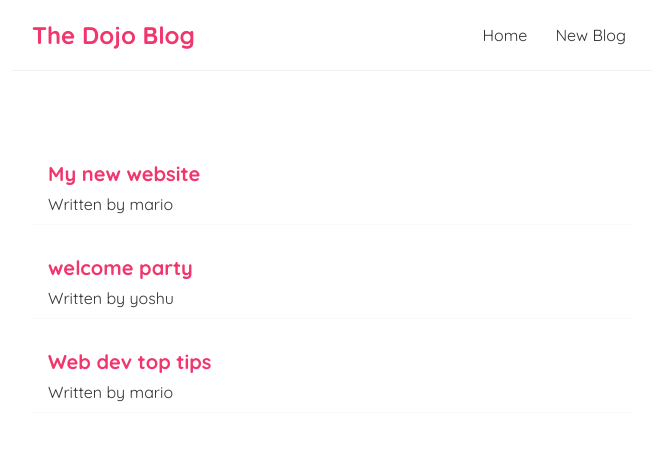
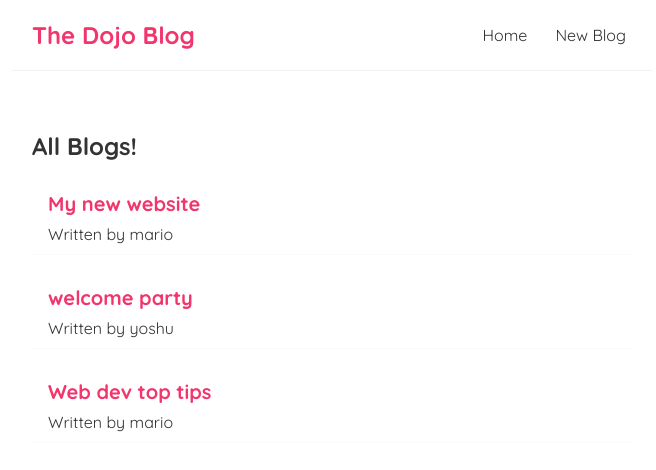
Before and after one commit to muhtasim24/ReactTutorial, a React (Create React App) app in the folder dojo-blog/: page / in a window 1280 px wide. Shown: the top 470 px of the page, without its empty margins (308-964 px from the left). Built offline with nearby package versions, Linux system fonts and the light colour scheme.

Commit message:
learning props

```diff
--- /dev/null
+++ b/dojo-blog/src/BlogList.js
@@ -0,0 +1,23 @@
+
+
+const BlogList = ({blogs, title}) => {
+    // const blogs  = props.blogs;
+    // const title = props.title;
+    // destructure the props instead in the argument
+
+
+    return (
+        <div className = "blog-list">
+            <h2> { title } </h2>
+            {blogs.map( (blog) => (
+                <div className='blog-preview' key={ blog.id }>
+                    <h2> { blog.title } </h2>
+                    <p> Written by { blog.author } </p>
+
+                </div>
+            ))}
+        </div>
+    )
+}
+
+export default BlogList;
--- a/dojo-blog/src/Home.js
+++ b/dojo-blog/src/Home.js
@@ -1,4 +1,5 @@
 import { useState } from 'react';
+import BlogList from './BlogList';
 
 
 function Home () {
@@ -11,13 +12,7 @@
 
     return (
         <div className="home">
-             {blogs.map( (blog) => (
-                <div className='blog-preview' key={ blog.id }>
-                    <h2> { blog.title } </h2>
-                    <p> Written by { blog.author } </p>
-
-                </div>
-             ))}
+            <BlogList blogs = { blogs } title = "All Blogs!" />
         </div>
     );
 }
```
